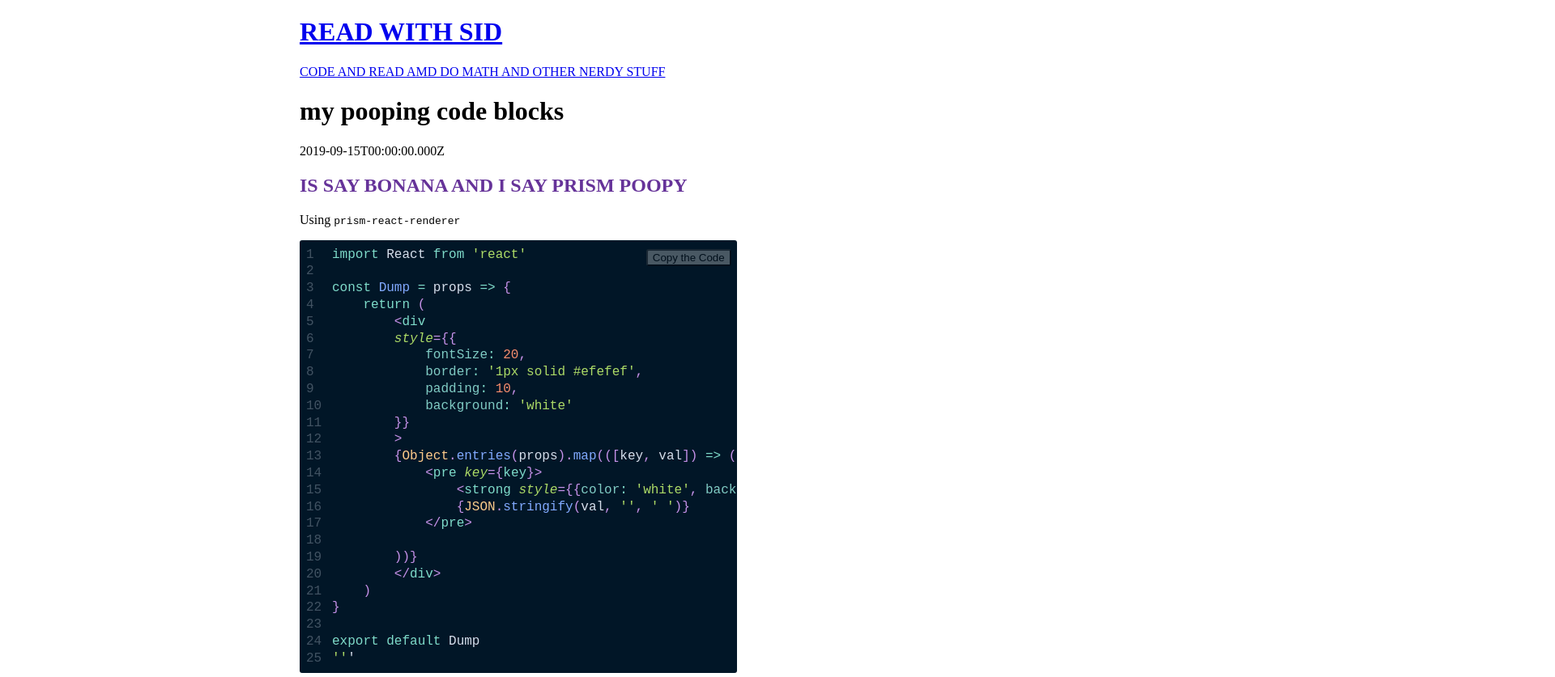
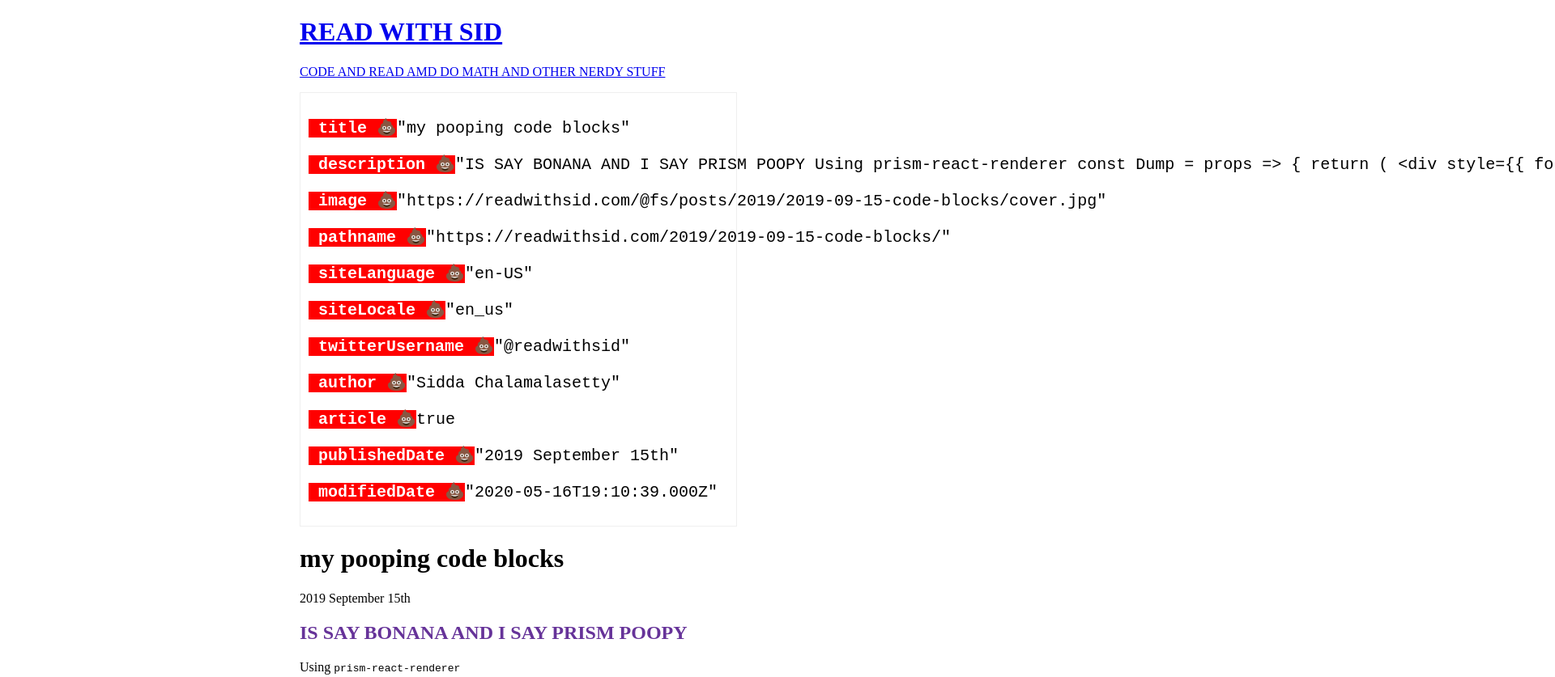
Before and after one commit to tosidda/readwithsid, a Gatsby site: page /2019/2019-09-15-code-blocks/ in a window 1280 px wide. Shown: the top 837 px of the page at 81% size, 1920 px wide, since content can reach past the window. Built offline with nearby package versions, Linux system fonts and the light colour scheme; Gatsby itself is replaced by a stand-in of ours; some packages are replaced by stand-ins of ours; code samples lack their colours.

Commit message:
MADE SEO CRAP

```diff
--- a/src/templates/blogPostTemplate.js
+++ b/src/templates/blogPostTemplate.js
@@ -3,12 +3,30 @@ import {MDXRenderer} from 'gatsby-plugin-mdx'
 import {graphql, Link} from 'gatsby'
 import {Layout} from '../components/Layout'
 import Dump from '../components/Dump'
+import { useSiteMetadata } from '../hooks/useSiteMetadata'
+import SEO from 'react-seo-component'
 
 export default ({data, pageContext}) => {
-    const {frontmatter, body} = data.mdx
+    const {frontmatter, body, fields, excerpt} = data.mdx
     const {previous, next} = pageContext
+    const {siteLanguage, siteLocale, twitterUsername, authorName, siteUrl, image} = useSiteMetadata()
+    const {title, cover, date} = frontmatter
     return (
         <Layout>
+            <Dump
+                title={title}
+                description={excerpt}
+                image={`${siteUrl}${image}`}
+                image={cover === null ? `${siteUrl}${image}` : `${siteUrl}${cover.publicURL}`}
+                pathname={`${siteUrl}${fields.slug}`}
+                siteLanguage={siteLanguage}
+                siteLocale={siteLocale}
+                twitterUsername={twitterUsername}
+                author={authorName}
+                article={true}
+                publishedDate={date}
+                modifiedDate={new Date(Date.now()).toISOString()}
+            />
             <h1>{frontmatter.title}</h1>
             <p>{frontmatter.date}</p>
             <MDXRenderer>{body}</MDXRenderer>
@@ -35,13 +53,20 @@ export default ({data, pageContext}) => {
 }
 
 export const query = graphql`
-query PostBySlg($slug:String){
-    mdx(fields: {slug: {eq: $slug}}) {
+query PostBySlug($slug: String!) {
+    mdx(fields: { slug: { eq: $slug } }) {
       frontmatter {
-        date
         title
+        date(formatString: "YYYY MMMM Do")
+        cover {
+          publicURL
+        }
       }
       body
+      excerpt
+      fields {
+        slug
+      }
     }
   }
 `
```
